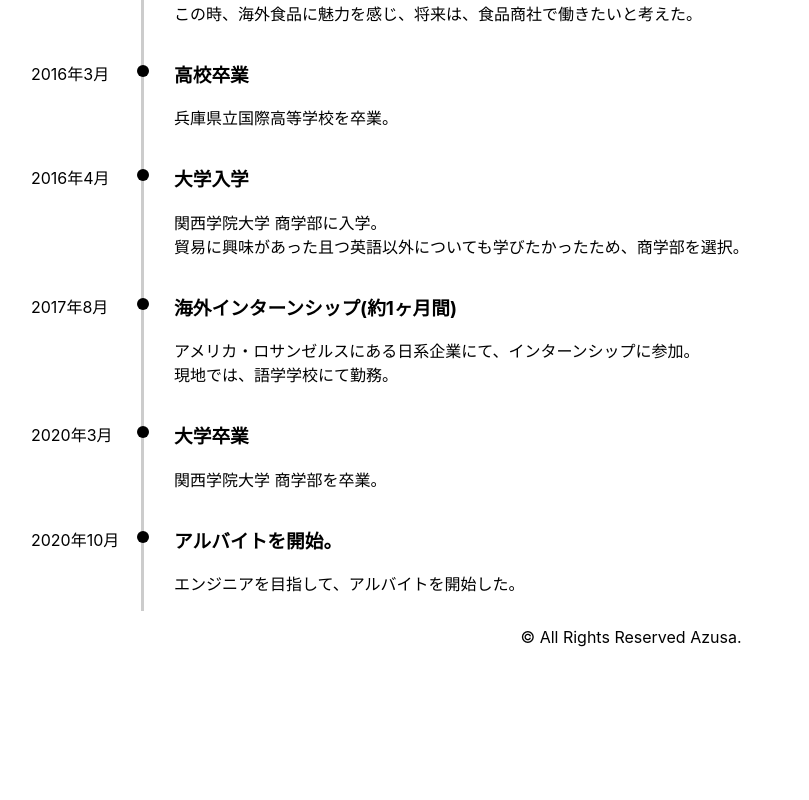
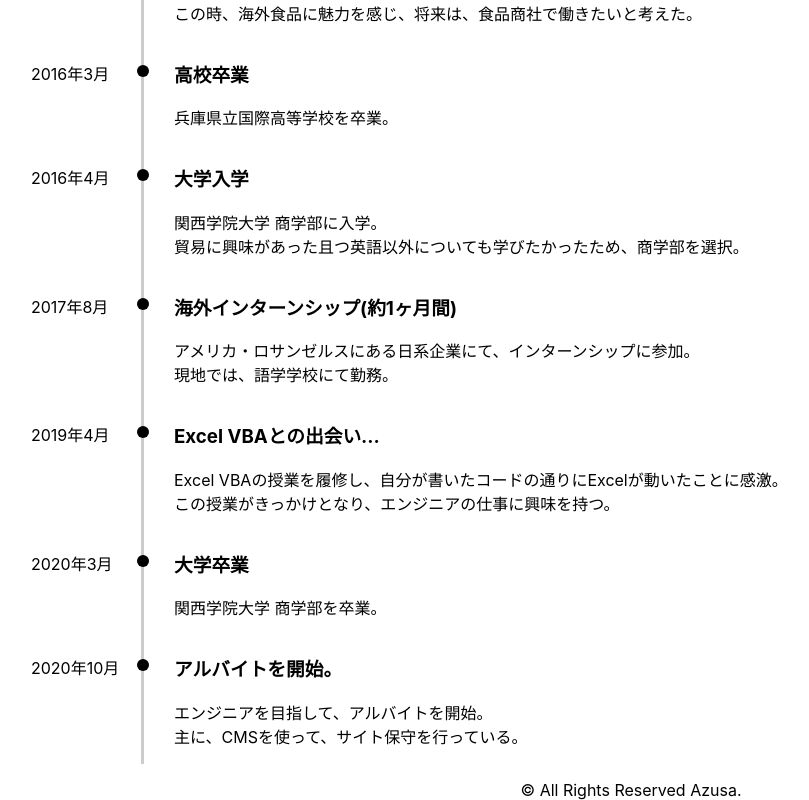
Before and after one commit to azufb/renewal-portfolio, a React (Create React App) app: page /Profile in a window 1280 px wide. Shown: the part 894-1694 px from the top of the page, without its empty margins (9-818 px from the left). Before the commit the page ends 1541 px from the top, so only its background shows below. Built offline with nearby package versions, Linux system fonts and the light colour scheme.

Commit message:
文章の修正

```diff
--- a/src/component/Profile.js
+++ b/src/component/Profile.js
@@ -86,6 +86,16 @@ export default class About extends React.Component {
                         </div>
                     </li>
                     <li>
+                        <p className='timeline-date'>2019年4月</p>
+                        <div className='timeline-content'>
+                            <h3>Excel VBAとの出会い...</h3>
+                            <p>
+                                Excel VBAの授業を履修し、自分が書いたコードの通りにExcelが動いたことに感激。<br />
+                                この授業がきっかけとなり、エンジニアの仕事に興味を持つ。
+                            </p>
+                        </div>
+                    </li>
+                    <li>
                         <p className='timeline-date'>2020年3月</p>
                         <div className='timeline-content'>
                             <h3>大学卒業</h3>
@@ -96,7 +106,10 @@ export default class About extends React.Component {
                         <p className='timeline-date'>2020年10月</p>
                         <div className='timeline-content'>
                             <h3>アルバイトを開始。</h3>
-                            <p>エンジニアを目指して、アルバイトを開始した。</p>
+                            <p>
+                                エンジニアを目指して、アルバイトを開始。<br />
+                                主に、CMSを使って、サイト保守を行っている。
+                            </p>
                         </div>
                     </li>
                 </ul>
--- a/src/component/Top.js
+++ b/src/component/Top.js
@@ -4,7 +4,6 @@ export default class Top extends React.Component {
     render() {
         return (
             <div>
-                <h2>Welcome!</h2>
                 <h3 className='newsTitle'>NEWS!</h3>
                 <div className='newsBox'>
                     <table>
@@ -20,8 +19,9 @@ export default class Top extends React.Component {
                 <h3>Greeting</h3>
                 <p>
                     はじめまして、Azuです！<br />
-                    フロントエンドエンジニアを目指して、プログラミングの勉強をしています。
-                    当サイトでは、個人開発で開発したアプリケーションを掲載しております。
+                    フロントエンドエンジニアを目指して、プログラミングの勉強をしています。<br />
+                    当サイトでは、独学の過程で個人開発したアプリケーションを掲載しております。<br />
+                    ぜひ、ご覧下さい！
                 </p>
             </div>
         );
```
